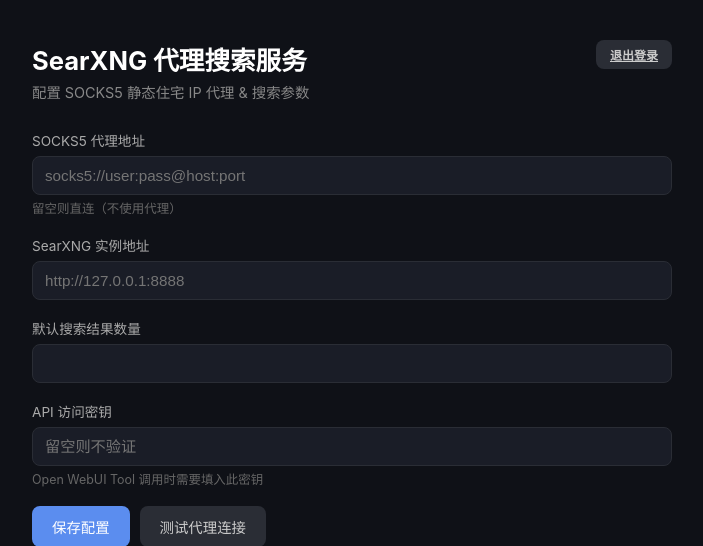
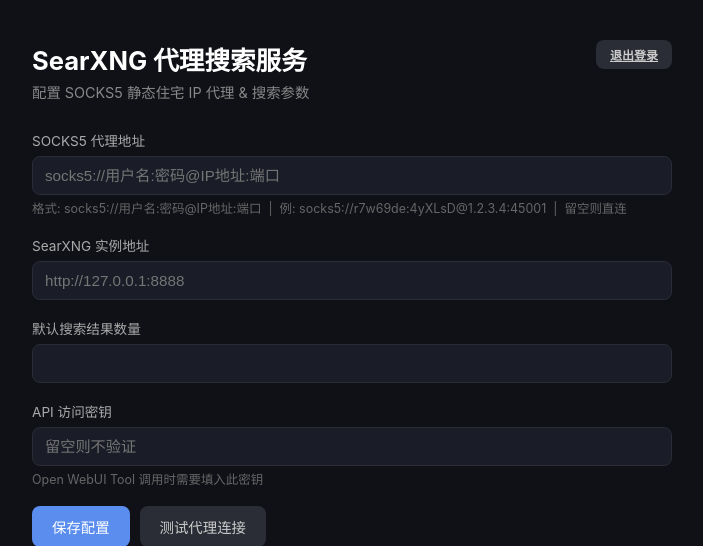
Before and after one commit to austin0056/openwebui_serch, a FastAPI app: template templates/index.html in a window 1280 px wide. Shown: the top 546 px of the page, without its empty margins (288-991 px from the left). Run offline with FastAPI, Linux system fonts and the light colour scheme; the template is opened without the code that fills it, so the values that code supplies are empty.

Commit message:
fix: correct SearXNG proxies YAML format (all://), add proxy URL validation
Made-with: Cursor

```diff
--- a/config.py
+++ b/config.py
@@ -93,7 +93,7 @@ def _update_searxng_proxy(socks5_proxy: str) -> None:
         return
 
     if socks5_proxy:
-        proxy_section = f"  proxies:\n    - {socks5_proxy}"
+        proxy_section = f'  proxies:\n    all://:\n      - {socks5_proxy}\n  extra_proxy_timeout: 10.0'
     else:
         proxy_section = ""
 
--- a/templates/index.html
+++ b/templates/index.html
@@ -15,8 +15,8 @@
     <div class="field">
       <label for="socks5_proxy">SOCKS5 代理地址</label>
       <input type="text" id="socks5_proxy" name="socks5_proxy"
-             placeholder="socks5://user:pass@host:port" value="{{ config.socks5_proxy }}">
-      <span class="hint">留空则直连（不使用代理）</span>
+             placeholder="socks5://用户名:密码@IP地址:端口" value="{{ config.socks5_proxy }}">
+      <span class="hint">格式: socks5://用户名:密码@IP地址:端口 &nbsp;|&nbsp; 例: socks5://r7w69de:4yXLsD@1.2.3.4:45001 &nbsp;|&nbsp; 留空则直连</span>
     </div>
 
     <div class="field">
@@ -69,8 +69,13 @@ function showMsg(text, ok) {
 
 $('#configForm').addEventListener('submit', async e => {
   e.preventDefault();
+  const proxy = $('#socks5_proxy').value.trim();
+  if (proxy && !proxy.match(/^socks5h?:\/\/.+@.+:\d+$/)) {
+    showMsg('代理格式错误! 正确格式: socks5://用户名:密码@IP地址:端口', false);
+    return;
+  }
   const body = {
-    socks5_proxy: $('#socks5_proxy').value,
+    socks5_proxy: proxy,
     searxng_url: $('#searxng_url').value,
     num_results: parseInt($('#num_results').value) || 5,
     api_key: $('#api_key').value,
```
